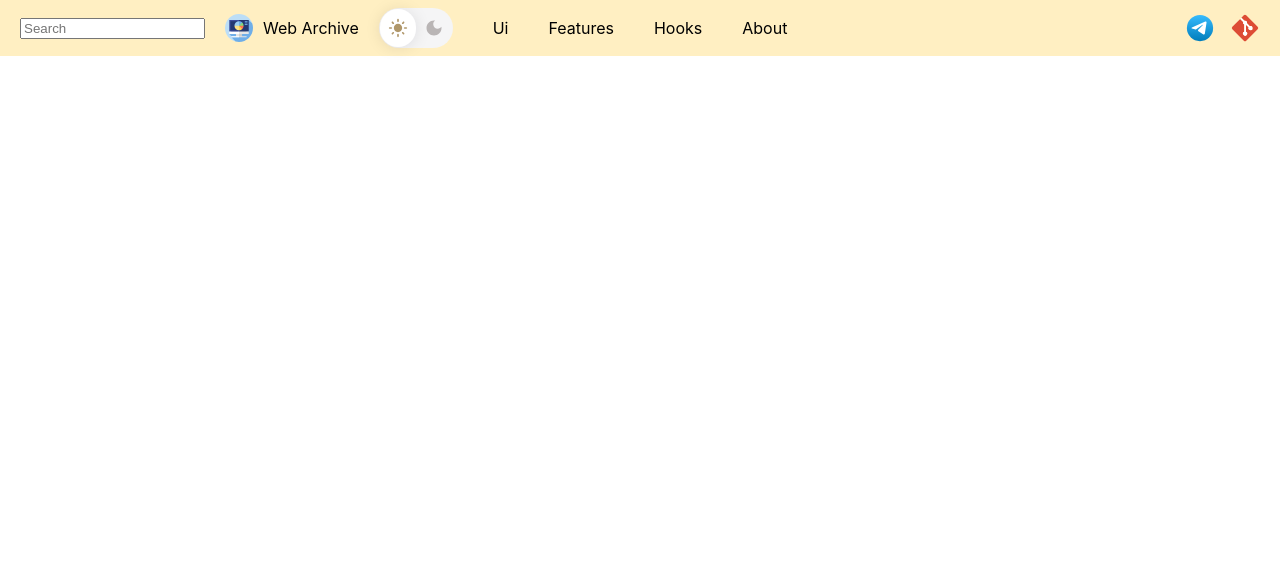
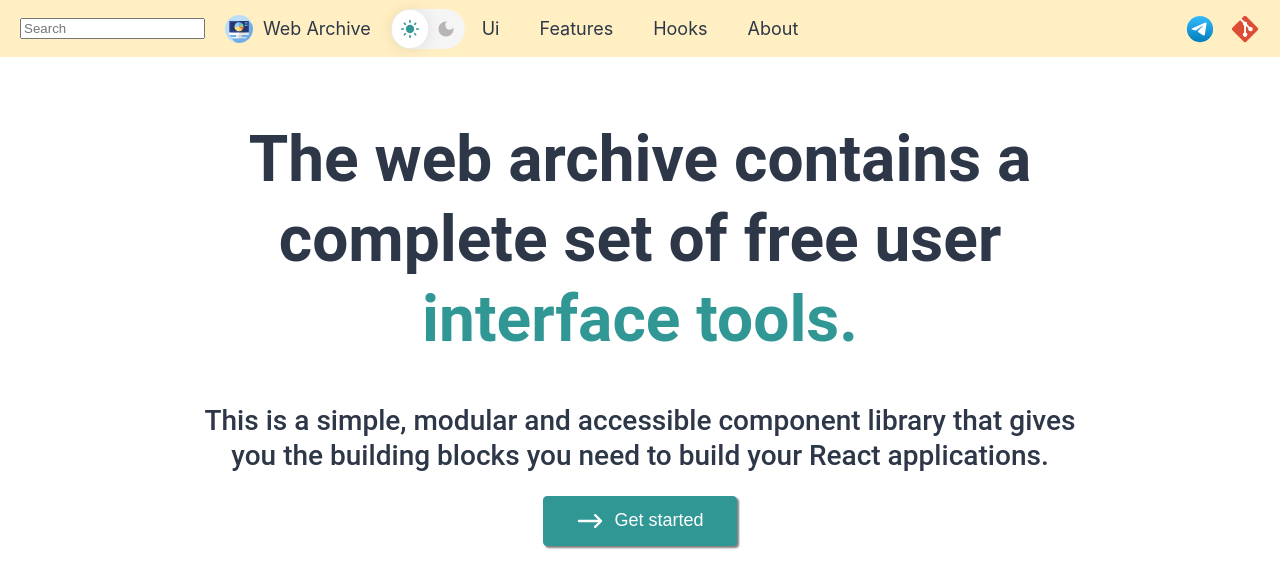
Before and after one commit to Rudenko93/web_archive-main, a React (Create React App) app: page / in a window 1280 px wide. Shown: the top 588 px of the page. Built offline with nearby package versions, Linux system fonts and the light colour scheme.

Commit message:
home page

```diff
--- a/src/App.scss
+++ b/src/App.scss
@@ -18,6 +18,7 @@ body {
 
 .App {
   text-align: center;
+  color: #2d3748;
 }
 
 .App-logo {
@@ -29,6 +30,7 @@ a {
   display: inline-block;
   text-decoration: none;
   color: inherit;
+  font-size: 18px;
 }
 
 ul {
--- a/src/App.tsx
+++ b/src/App.tsx
@@ -35,6 +35,7 @@ import {
   BreadcrumbsPage,
   PaginationPage,
   BreadcrumbsDetailPage,
+  HomePage,
 } from "./pages"
 import "./App.scss"
 
@@ -43,6 +44,10 @@ const router = createBrowserRouter([
     path: "/",
     element: <MainLayout />,
     children: [
+      {
+        path: "/",
+        element: <HomePage />,
+      },
       {
         path: EMainRoutes.Ui,
         element: <UiPage />,
--- /dev/null
+++ b/src/pages/HomePage/HomePage.scss
@@ -0,0 +1,24 @@
+@import "styles";
+
+.HomePage {
+  display: flex;
+  flex-direction: column;
+  justify-content: center;
+  align-items: center;
+  .title {
+    max-width: 800px;
+    margin-top: 20px;
+    .margin-bottom-0 {
+      margin-bottom: 0;
+    }
+    .margin-top-0 {
+      margin-top: 0;
+    }
+  }
+  .description {
+    max-width: 900px;
+    .margin-top-0 {
+      margin-top: 0;
+    }
+  }
+}
--- /dev/null
+++ b/src/pages/HomePage/HomePage.tsx
@@ -0,0 +1,46 @@
+import { Button, ETypographyVariant, Typography } from "ui"
+import { useNavigate } from "react-router-dom"
+import "./HomePage.scss"
+
+export const HomePage = () => {
+  const navigate = useNavigate()
+  const handleClick = () => navigate("/ui/accordion")
+
+  return (
+    <div className="HomePage">
+      <div className="title">
+        <Typography
+          align="center"
+          as="h1"
+          classN="margin-bottom-0"
+          variant={ETypographyVariant.ExtraLarge}>
+          The web archive contains a complete set of free user
+        </Typography>
+        <Typography
+          align="center"
+          as="h1"
+          color="aqua"
+          classN="margin-top-0"
+          variant={ETypographyVariant.ExtraLarge}>
+          interface tools.
+        </Typography>
+      </div>
+      <div className="description">
+        <Typography
+          as="h2"
+          align="center"
+          classN="margin-top-0"
+          variant={ETypographyVariant.TextH2Medium}>
+          This is a simple, modular and accessible component library that gives
+          you the building blocks you need to build your React applications.
+        </Typography>
+      </div>
+
+      <div className="buttons">
+        <Button onClick={handleClick} typeIcon="ArrowRight">
+          Get started
+        </Button>
+      </div>
+    </div>
+  )
+}
--- /dev/null
+++ b/src/pages/HomePage/index.ts
@@ -0,0 +1 @@
+export { HomePage } from "./HomePage"
--- a/src/pages/index.ts
+++ b/src/pages/index.ts
@@ -27,3 +27,4 @@ export * from "./AutocompletePage"
 export * from "./SliderPage"
 export * from "./BreadcrumbsPage"
 export * from "./PaginationPage"
+export * from "./HomePage"
--- a/src/styles/variables.scss
+++ b/src/styles/variables.scss
@@ -1,5 +1,5 @@
-$color-primary: rgba(176, 151, 106, 1); /* #B0976A */
-$color-primary-hover: rgba(153, 126, 77, 1); /* #997E4D */
+$color-primary: #319795; /* ok */
+$color-primary-hover: #2c7a7b; /* ok */
 $color-primary-light: rgba(239, 234, 225, 1); /* #efeae1 */
 $color-primary-light-hover: rgba(223, 213, 195, 1); /* #dfd5c3 */
 
@@ -42,9 +42,9 @@ $color-bg-input: rgba(236, 241, 247, 1); /* #ecf1f7 */
 $color-bg-input-hover: rgba(228, 235, 243, 1); /* #e4ebf3 */
 
 $overlayOpacity: 0.6;
-$transition: all 0.3s;
-$border-radius: 4px;
-$box-shadow: 2px 2px 2px 0px rgba(0, 0, 0, 0.5);
+$transition: all 0.3s; /* ok */
+$border-radius: 4px; /* ok */
+$box-shadow: 2px 2px 2px 0px rgba(0, 0, 0, 0.5); /* ok */
 $background-gradient: linear-gradient(white, white) padding-box,
   linear-gradient(to bottom, hsl(39, 89%, 49%), hsl(40, 84%, 53%)) border-box;
 
@@ -86,3 +86,11 @@ $color-menu-bg-dark: #370654;
 //special
 
 $color-text-special: red;
+
+//new my
+$color-text-aqua: #319795;
+$color-text-cyan: #4fd1c5;
+
+$color-text-main: #2d3748;
+
+$color-bg-main-dark: #1a202c;
--- a/src/ui/Button/Button.scss
+++ b/src/ui/Button/Button.scss
@@ -11,8 +11,11 @@
 
   background-color: $color-primary;
 
-  padding: 6px 32px;
-  border: 1px solid $color-primary;
+  font-size: 18px;
+  color: $color-white;
+
+  padding: 10px 32px;
+  border: 1px solid $color-text-aqua;
   border-radius: $border-radius;
 
   transition: $transition;
--- a/src/ui/Typography/Typography.scss
+++ b/src/ui/Typography/Typography.scss
@@ -1,9 +1,14 @@
+@import "styles";
 $base-font-family: "Roboto", sans-serif;
 
 .text {
   font-family: $base-font-family;
   font-style: normal;
   line-height: 1.25;
+
+  &-aqua {
+    color: $color-text-aqua;
+  }
   &_start {
     align-self: flex-start;
   }
@@ -11,6 +16,9 @@ $base-font-family: "Roboto", sans-serif;
     align-self: flex-end;
   }
 
+  &-extra-large {
+    font-size: 4rem;
+  }
   &-h1 {
     font-size: 32px;
   }
--- a/src/ui/Typography/constants.ts
+++ b/src/ui/Typography/constants.ts
@@ -10,6 +10,10 @@ export const TYPOGRAPHY_THEMES = (options: ThemesOptions) => {
   const mainStyles = cn(`${EColorType.Text}-${options?.color}`)
 
   return {
+    [ETypographyVariant.ExtraLarge]: cn(
+      "text text-extra-large text-large",
+      mainStyles
+    ),
     [ETypographyVariant.TextH1Bold]: cn("text text-h1 text-bold", mainStyles),
     [ETypographyVariant.TextH1Medium]: cn(
       "text text-h1 text-medium",
--- a/src/ui/Typography/enums.ts
+++ b/src/ui/Typography/enums.ts
@@ -1,6 +1,7 @@
 export enum ETextColor {
   Light = "light",
   Dark = "dark",
+  Aqua = "aqua",
 }
 
 export enum EColorType {
@@ -9,6 +10,7 @@ export enum EColorType {
 }
 
 export enum ETypographyVariant {
+  ExtraLarge = "Extra-large",
   TextH1Bold = "Text-H1Bold",
   TextH1Medium = "Text-H1Medium",
   TextH2Medium = "Text-H2Medium",
```
